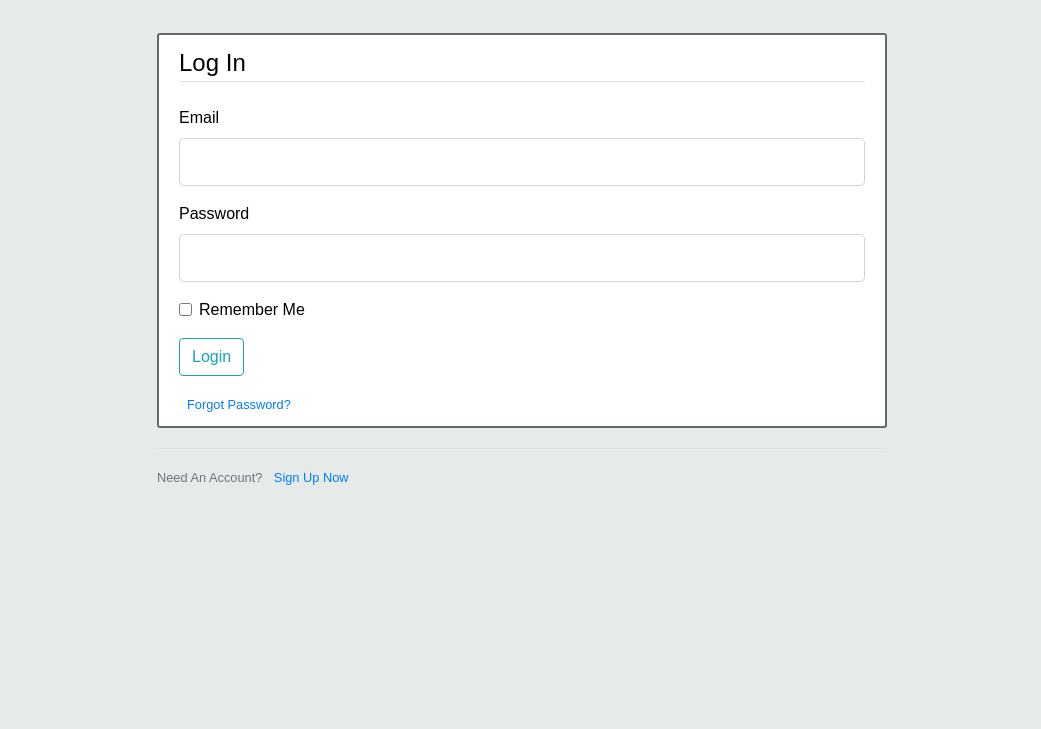
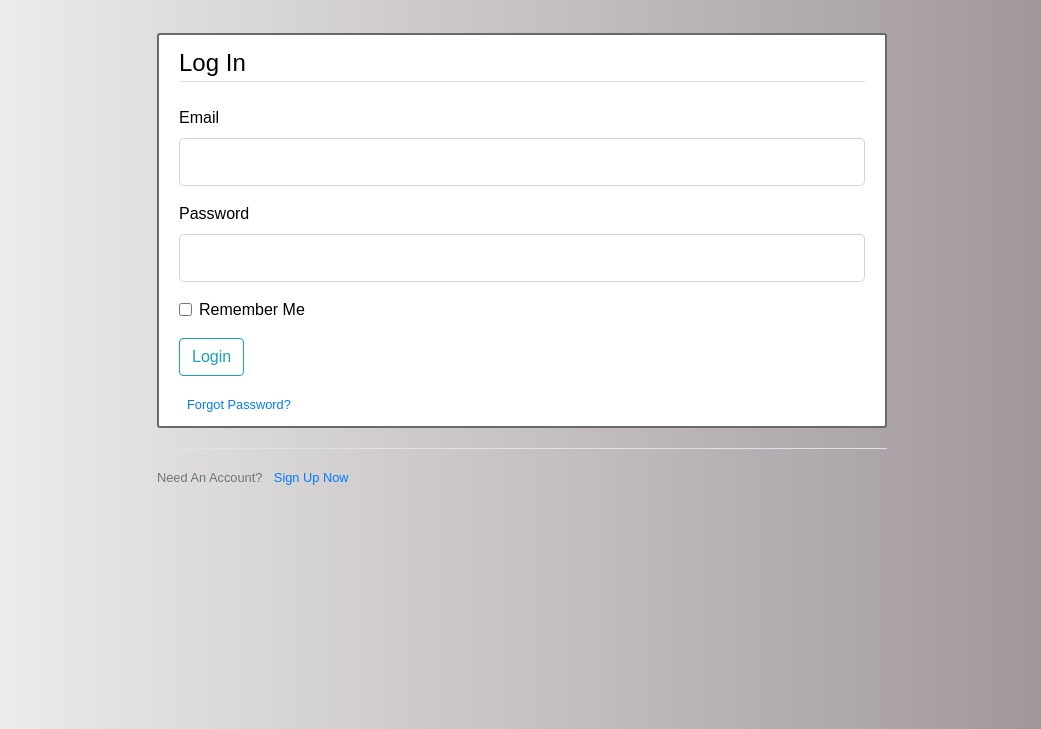
Before and after one commit to project-work-4-sem/Ebook-Manager, a Flask app: a page that uses DBMS PROJECT/ebook_management/templates/login.html in a window 1280 px wide. Shown: the part 71-800 px from the top of the page, without its empty margins (118-1159 px from the left). Run offline with Flask 2, Linux system fonts and the light colour scheme; some libraries are stand-ins or nearby versions.

Commit message:
Update main.css

```diff
--- a/DBMS PROJECT/ebook_management/static/main.css
+++ b/DBMS PROJECT/ebook_management/static/main.css
@@ -1,6 +1,6 @@
 body {
-  background:#e3e9e7de;
-  /*background-image: url("img/cool-background.png");*/
+  background: linear-gradient(
+    to left, #4635418f 0%, rgb(245 245 242) 100% );
   color: #201f1e;
   margin-top: 5rem;
   font-family: sans-serif;
```
